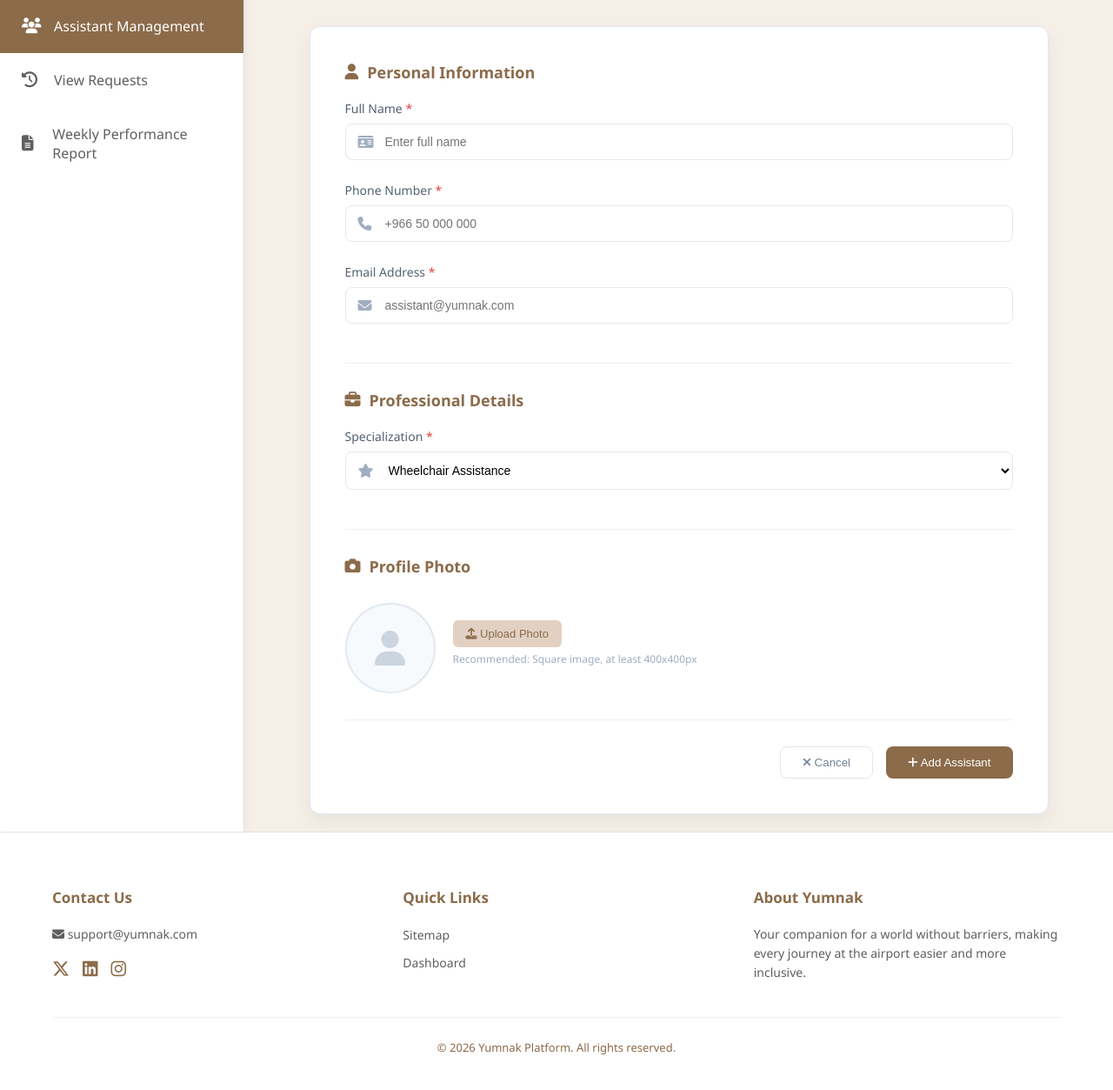
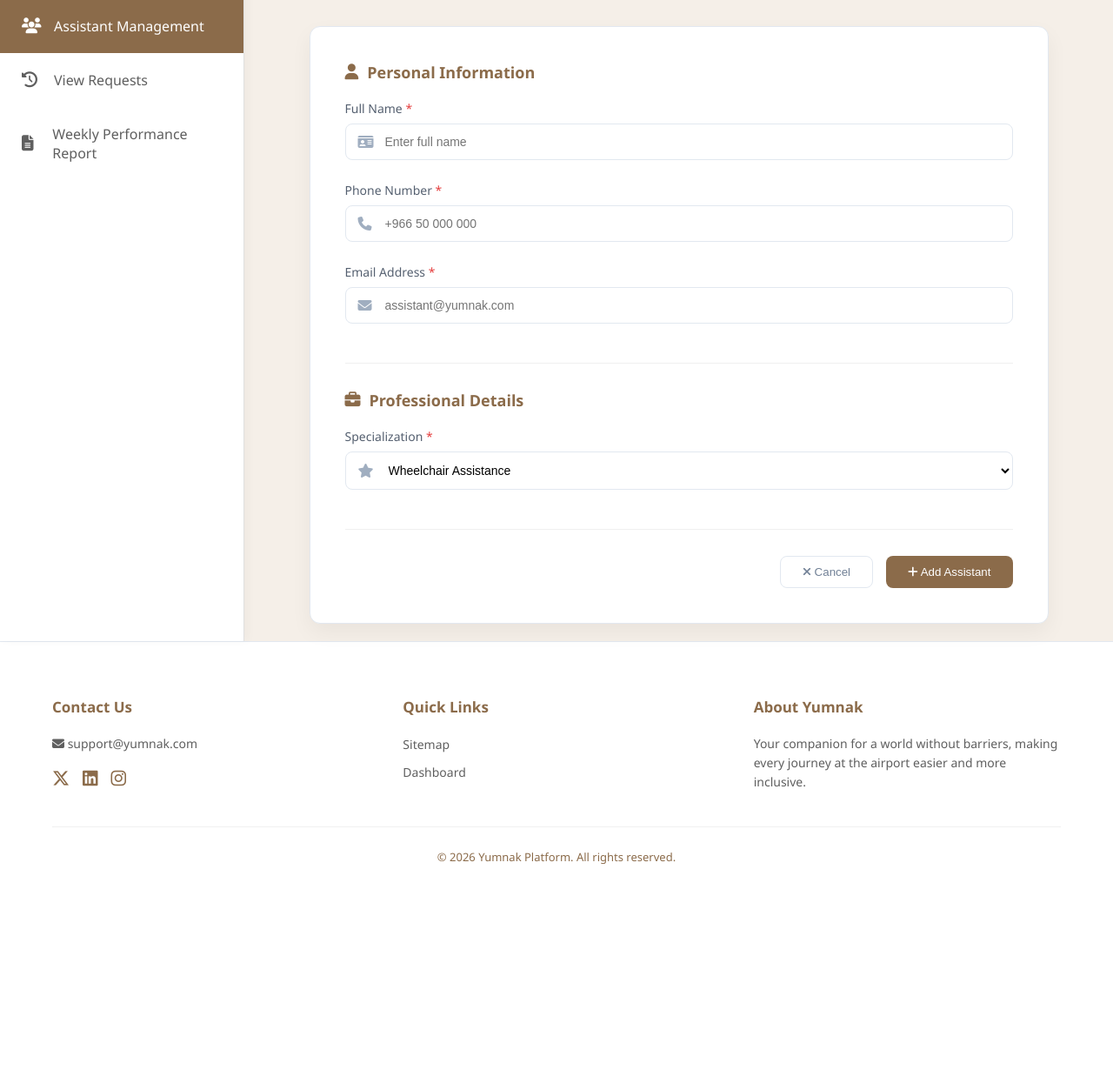
Before and after one commit to Deem-KSU/Yumnak-Softwere2, a PHP site: page /Add_Assistant.php in a window 1280 px wide. Shown: the part 231-1484 px from the top of the page at 87% size. After the commit the page ends 1225 px from the top, so only its background shows below. Run offline with PHP 8.4, Linux system fonts and the light colour scheme; a user stored in the database is signed in.

Commit message:
Update Add_Assistant.php

```diff
--- a/Add_Assistant.php
+++ b/Add_Assistant.php
@@ -132,20 +132,6 @@ if ($_SERVER['REQUEST_METHOD'] == 'POST' && isset($_POST['add_assistant'])) {
                     </div>
                 </div>
 
-                <div class="form-section">
-                    <div class="section-title"><i class="fa-solid fa-camera"></i> Profile Photo</div>
-                    <div class="upload-area">
-                        <div class="photo-preview" id="photoPreview"><i class="fa-solid fa-user"></i></div>
-                        <div class="upload-controls">
-                            <input type="file" id="imageInput" accept="image/*">
-                            <button type="button" class="btn-upload" onclick="document.getElementById('imageInput').click()">
-                                <i class="fa-solid fa-upload"></i> Upload Photo
-                            </button>
-                            <p>Recommended: Square image, at least 400x400px</p>
-                        </div>
-                    </div>
-                </div>
-
                 <div class="form-actions">
                     <button type="button" class="btn-cancel" onclick="window.location.href='Assistant_Management.php'"><i class="fa-solid fa-xmark"></i> Cancel</button>
                     <button type="submit" name="add_assistant" class="btn-submit"><i class="fa-solid fa-plus"></i> Add Assistant</button>
```
